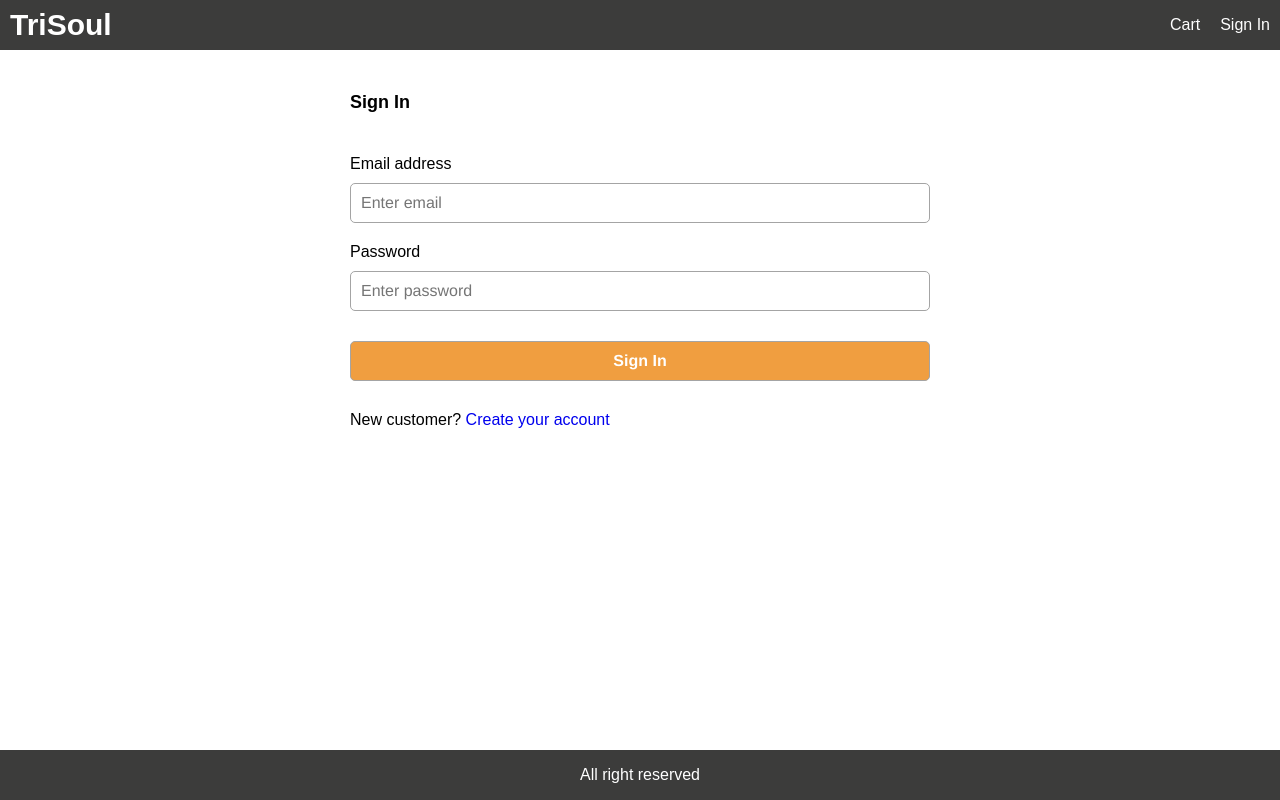
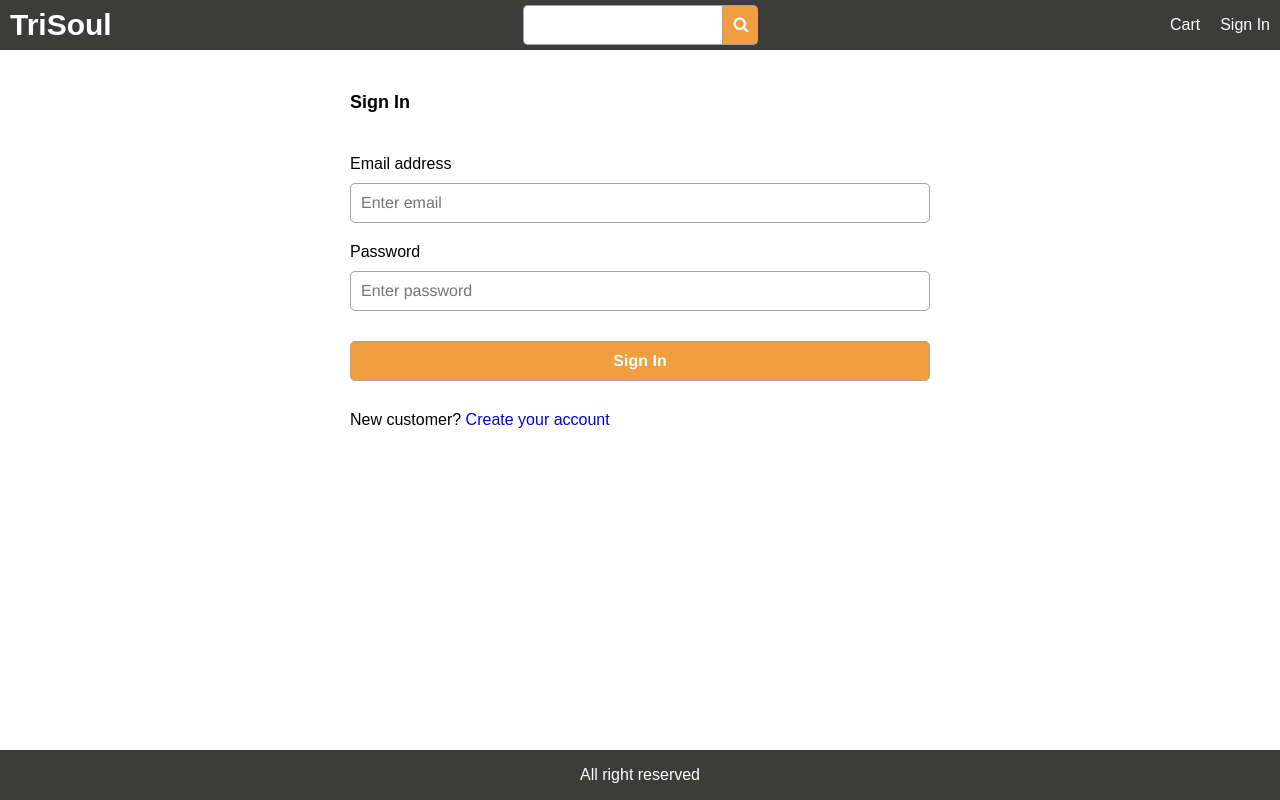
Before and after one commit to vescartinq/E-commerce-REACT-REDUX, a React (Create React App) app in the folder frontend/: page /signin in a window 1280 px wide. Built offline with nearby package versions, Linux system fonts and the light colour scheme.

Commit message:
search bar and screen working well

```diff
--- a/frontend/src/App.jsx
+++ b/frontend/src/App.jsx
@@ -20,6 +20,8 @@
 import ShippingAddressScreen from "./views/ShippingAddressScreen";
 import PaymentMethodScreen from "./views/PaymentMethodScreen";
 import PlaceOrderScreen from "./views/PlaceOrderScreen";
+import SearchBox from "./components/SearchBox";
+import SearchScreen from "./views/SearchScreen";
 
 function App() {
   const cart = useSelector((state) => state.cart);
@@ -38,6 +40,13 @@
             <Link className="brand" to="/">
               TriSoul
             </Link>
+          </div>
+          <div>
+            <Route
+              render={({ history }) => (
+                <SearchBox history={history}></SearchBox>
+              )}
+            ></Route>
           </div>
           <div>
             <Link to="/cart">
@@ -102,6 +111,7 @@
           <Route path="/placeorder" component={PlaceOrderScreen} />
           <Route path="/order/:id" component={OrderScreen} />
           <Route path="/orderhistory" component={OrderHistoryScreen} />
+          <Route path="/search/name/:name?" component={SearchScreen} exact />
           <PrivateRoute path="/profile" component={ProfileScreen} />
           <AdminRoute path="/productlist" component={ProductListScreen} />
           <AdminRoute path="/orderlist" component={OrderListScreen} />
--- /dev/null
+++ b/frontend/src/components/SearchBox.jsx
@@ -0,0 +1,26 @@
+import React, { useState } from 'react';
+
+export default function SearchBox(props) {
+  const [name, setName] = useState('');
+
+  const submitHandler = (e) => {
+    e.preventDefault();
+    props.history.push(`/search/name/${name}`);
+  };
+
+  return (
+    <form className="search" onSubmit={submitHandler}>
+      <div className="row">
+        <input
+          type="text"
+          name="q"
+          id="q"
+          onChange={(e) => setName(e.target.value)}
+        ></input>
+        <button className="primary" type="submit">
+          <i className="fa fa-search"></i>
+        </button>
+      </div>
+    </form>
+  );
+}
--- a/frontend/src/index.css
+++ b/frontend/src/index.css
@@ -138,6 +138,9 @@
 }
 .col-2 {
   flex: 2 1 50rem;
+}
+.col-3 {
+  flex: 2 1 150rem;
 }
 .min-30 {
   min-width: 30rem;
@@ -281,3 +284,22 @@
 .table button {
   margin: 0 0.2rem;
 }
+
+
+/* SEARCH */
+.search button {
+  border-radius: 0 0.5rem 0.5rem 0;
+  border-right: none;
+  margin-right: 0.5rem;
+}
+.search input {
+  border-radius: 0.5rem 0 0 0.5rem;
+  border-right: none;
+  margin-left: 0.5rem;
+}
+
+@media screen and (max-width: 570px) {
+  .search{
+    display: none;
+  }
+}
--- a/frontend/src/redux/actions/product-actions.js
+++ b/frontend/src/redux/actions/product-actions.js
@@ -3,12 +3,12 @@
 import actionTypes from './action-types';
 
 
-export const listProducts = () => async (dispatch) => {
+export const listProducts = ({name=''}) => async (dispatch) => {
   dispatch({
     type: actionTypes.PRODUCT_LIST_REQUEST,
   });
   try {
-    const { data } = await Axios.get('/api/products');
+    const { data } = await Axios.get(`/api/products?name=${name}`);
     dispatch({ type: actionTypes.PRODUCT_LIST_SUCCESS, payload: data });
   } catch (error) {
     dispatch({ type: actionTypes.PRODUCT_LIST_FAIL, payload: error.message });
--- /dev/null
+++ b/frontend/src/views/SearchScreen.jsx
@@ -0,0 +1,60 @@
+import React, { useEffect } from "react";
+import { useDispatch, useSelector } from "react-redux";
+import { useParams } from "react-router-dom";
+import { listProducts } from "../redux/actions/product-actions";
+import LoadingBox from "../components/LoadingBox";
+import MessageBox from "../components/MessageBox";
+import Product from "../components/Product";
+
+export default function SearchScreen(props) {
+  const { name = "all" } = useParams();
+
+  const dispatch = useDispatch();
+
+  const productList = useSelector((state) => state.productList);
+  const { loading, error, products } = productList;
+
+  useEffect(() => {
+    dispatch(listProducts({ name: name !== "all" ? name : "" }));
+  }, [dispatch, name]);
+
+  return (
+    <div>
+      <div className="row">
+        {loading ? (
+          <LoadingBox></LoadingBox>
+        ) : error ? (
+          <MessageBox variant="danger">{error}</MessageBox>
+        ) : (
+          <div>{products.length} Results</div>
+        )}
+      </div>
+      <div className="row top">
+        <div className="col-1">
+          <h3>Department</h3>
+          <ul>
+            <li>Category 1</li>
+          </ul>
+        </div>
+        <div className="col-3">
+          {loading ? (
+            <LoadingBox></LoadingBox>
+          ) : error ? (
+            <MessageBox variant="danger">{error}</MessageBox>
+          ) : (
+            <>
+              {products.length === 0 && (
+                <MessageBox>No Product Found</MessageBox>
+              )}
+              <div className="row center">
+                {products.map((product) => (
+                  <Product key={product._id} product={product}></Product>
+                ))}
+              </div>
+            </>
+          )}
+        </div>
+      </div>
+    </div>
+  );
+}
```
Also changed, not shown: 2 other files (tests, documents, lock files or other folders).
